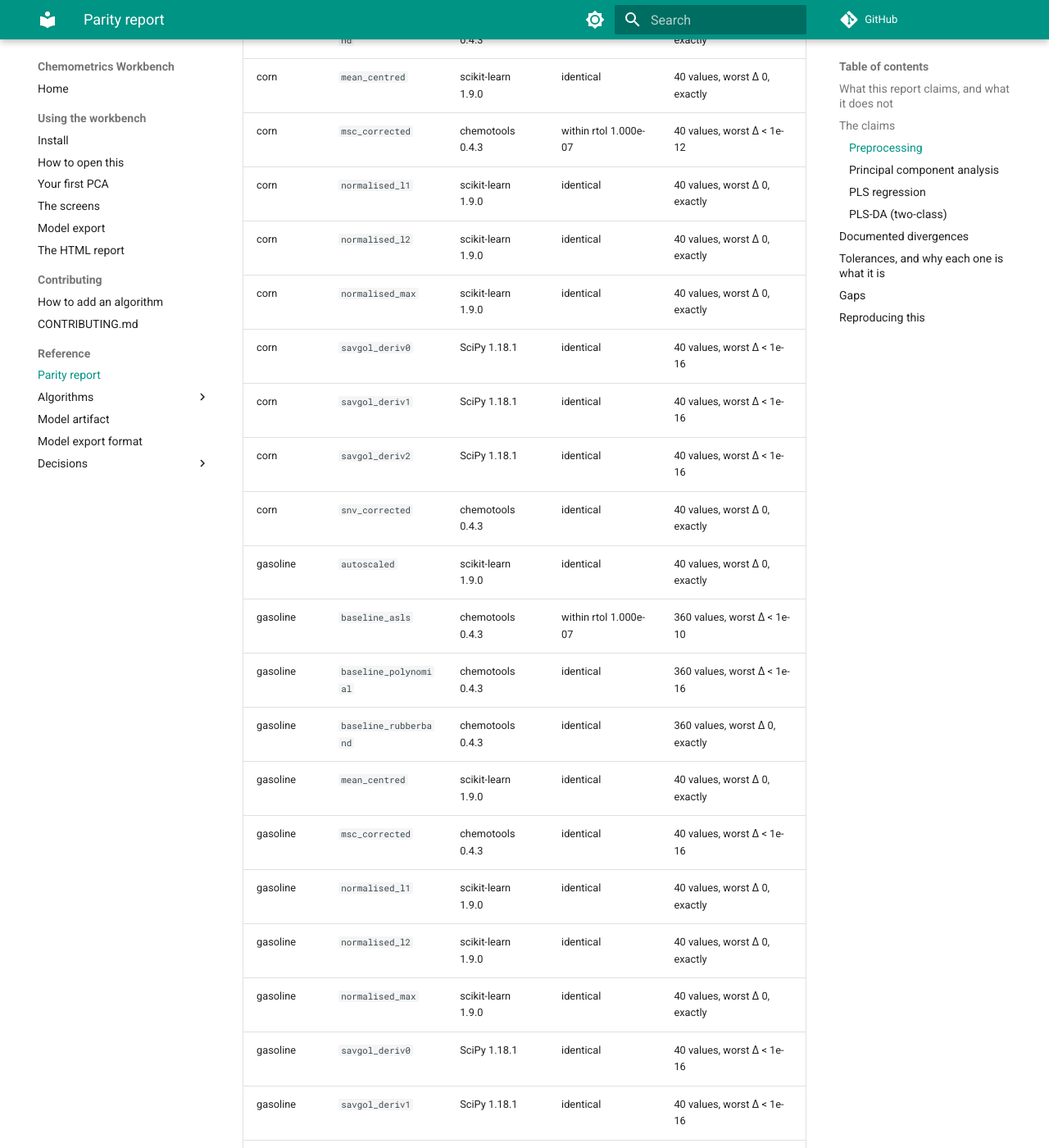
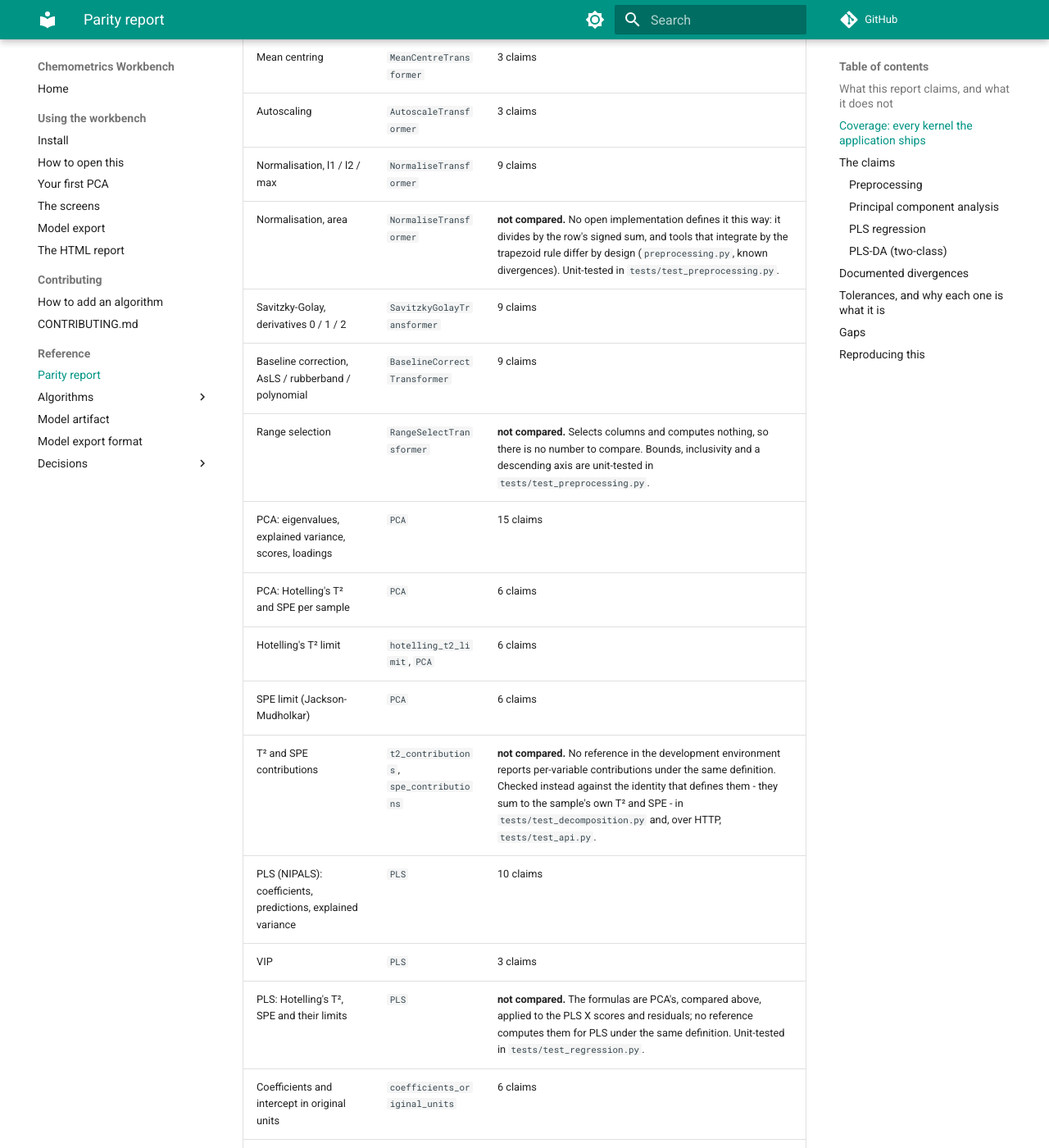
Before and after one commit to millermuttu/Chemometrics-Workbench, an MkDocs documentation site: the page built from docs/parity-report.md, in a window 1280 px wide and 1400 px high, scrolled down 1991 px. Shown: the whole window at 82% size. Built offline with MkDocs 1.6.1 and Material for MkDocs 9.7.7, drawn with Linux system fonts in a browser that asks for light colours; comment, search, counter and statistics services are not loaded; some of the changed text lies outside the part shown.

Commit message:
[Chemometrics_toolbox](Mallik):the parity report covers every shipped kernel, and the site publishes it fresh
A coverage section opens the report: every kernel the application ships,
with the number of claims comparing it counted from the run, or - for area
normalisation, range selection, contributions, PLS diagnostics, bias, fold
assignment and the export - why it is not compared and what checks it
instead. tests/test_parity_coverage.py fails when a public kernel has no
row, or a fixture entry no row claims.

The docs job regenerates the report from a parity run before building the
site, so what is published is what CI computed. The report no longer says
CI byte-compares it, which #38 stopped.

Co-Authored-By: Claude Opus 5.5 <noreply@anthropic.com>

```diff
--- a/docs/parity-report.md
+++ b/docs/parity-report.md
@@ -2,9 +2,12 @@
 
 Generated by `uv run python -m tests.parity_report` from `parity-results.json`,
 which the test suite writes as the comparisons happen. **Do not edit it by hand:**
-CI regenerates it and fails the build if the committed copy differs, which is what
-`PROPOSAL.md` §16's exit criterion — *parity report green in CI against published
-reference values* — means in practice.
+CI regenerates it on every change, fails the build if any claim fails or any
+fixture entry goes unchecked, and publishes the regenerated copy on the
+documentation site. That is what `PROPOSAL.md` §16's exit criterion — *parity
+report green in CI against published reference values* — means in practice. The
+committed copy is not byte-compared: the last bits of a difference depend on the
+machine's BLAS (#38), so the suite checks its coverage and its tolerances instead.
 
 Fixture schema 1, generated 2026-09-18.
 
@@ -57,6 +60,45 @@ show them:
    the Tecator SEP below, and they are labelled as such. An implementation
    comparison is reproducible by anyone; a published number is independent of any
    code. They are different kinds of evidence and this report does not blur them.
+
+---
+
+## Coverage: every kernel the application ships
+
+Every algorithm the application runs, and how many claims below compare it. A
+kernel that is not compared says why, and what checks it instead. The table is
+tested against the code: a new kernel without a row here fails the suite. A
+row whose claims include an unsourced entry or a documented divergence has
+those listed under *Gaps* or *Documented divergences* below.
+
+| Kernel | Code | Compared |
+| --- | --- | --- |
+| SNV | `SNVTransformer` | 3 claims |
+| MSC | `MSCTransformer` | 3 claims |
+| Mean centring | `MeanCentreTransformer` | 3 claims |
+| Autoscaling | `AutoscaleTransformer` | 3 claims |
+| Normalisation, l1 / l2 / max | `NormaliseTransformer` | 9 claims |
+| Normalisation, area | `NormaliseTransformer` | **not compared.** No open implementation defines it this way: it divides by the row's signed sum, and tools that integrate by the trapezoid rule differ by design (`preprocessing.py`, known divergences). Unit-tested in `tests/test_preprocessing.py`. |
+| Savitzky-Golay, derivatives 0 / 1 / 2 | `SavitzkyGolayTransformer` | 9 claims |
+| Baseline correction, AsLS / rubberband / polynomial | `BaselineCorrectTransformer` | 9 claims |
+| Range selection | `RangeSelectTransformer` | **not compared.** Selects columns and computes nothing, so there is no number to compare. Bounds, inclusivity and a descending axis are unit-tested in `tests/test_preprocessing.py`. |
+| PCA: eigenvalues, explained variance, scores, loadings | `PCA` | 15 claims |
+| PCA: Hotelling's T² and SPE per sample | `PCA` | 6 claims |
+| Hotelling's T² limit | `hotelling_t2_limit`, `PCA` | 6 claims |
+| SPE limit (Jackson-Mudholkar) | `PCA` | 6 claims |
+| T² and SPE contributions | `t2_contributions`, `spe_contributions` | **not compared.** No reference in the development environment reports per-variable contributions under the same definition. Checked instead against the identity that defines them - they sum to the sample's own T² and SPE - in `tests/test_decomposition.py` and, over HTTP, `tests/test_api.py`. |
+| PLS (NIPALS): coefficients, predictions, explained variance | `PLS` | 10 claims |
+| VIP | `PLS` | 3 claims |
+| PLS: Hotelling's T², SPE and their limits | `PLS` | **not compared.** The formulas are PCA's, compared above, applied to the PLS X scores and residuals; no reference computes them for PLS under the same definition. Unit-tested in `tests/test_regression.py`. |
+| Coefficients and intercept in original units | `coefficients_original_units` | 6 claims |
+| Cross-validation: RMSECV curve and Q² | `cross_validated_predictions`, `rmsecv_curve`, `q2` | 7 claims |
+| RMSE (RMSEC here; RMSEP is the same function on held-out rows) | `rmse` | 3 claims |
+| R² | `r2` | 3 claims |
+| SEC and SEP | `sec`, `sep` | 1 claim |
+| Bias | `bias` | **not compared.** The mean signed residual; no reference reports it apart from RMSE. Unit-tested, and held by the identity RMSEP² = bias² + (n-1)/n SEP² in `tests/test_validation.py`. |
+| PLS-DA (two-class): dummy predictions, confusion, accuracy | `PLS` | 15 claims |
+| Fold assignment: k-fold, leave-one-out, train/test | `k_fold`, `leave_one_out`, `train_test` | **not compared.** Differs by convention: folds are drawn with NumPy's `default_rng`, scikit-learn's with a legacy `RandomState`, so one seed gives different folds (`metrics-and-validation.md` §8). Cross-validated claims above pass our resolved folds to the reference instead. The fold structure is unit-tested in `tests/test_validation.py`. |
+| Model export: JSON model and prediction snippet | `json_model`, `python_snippet` | **not compared.** Not a computation with an outside reference: the export must reproduce this application's own predictions, within rtol 1e-4 (`model-export.md` §5), in a NumPy-only interpreter - `tests/test_export.py`. |
 
 ---
 
```
Also changed, not shown: other parts of docs/parity-report.md (+0 -1 lines), 3 other files.
